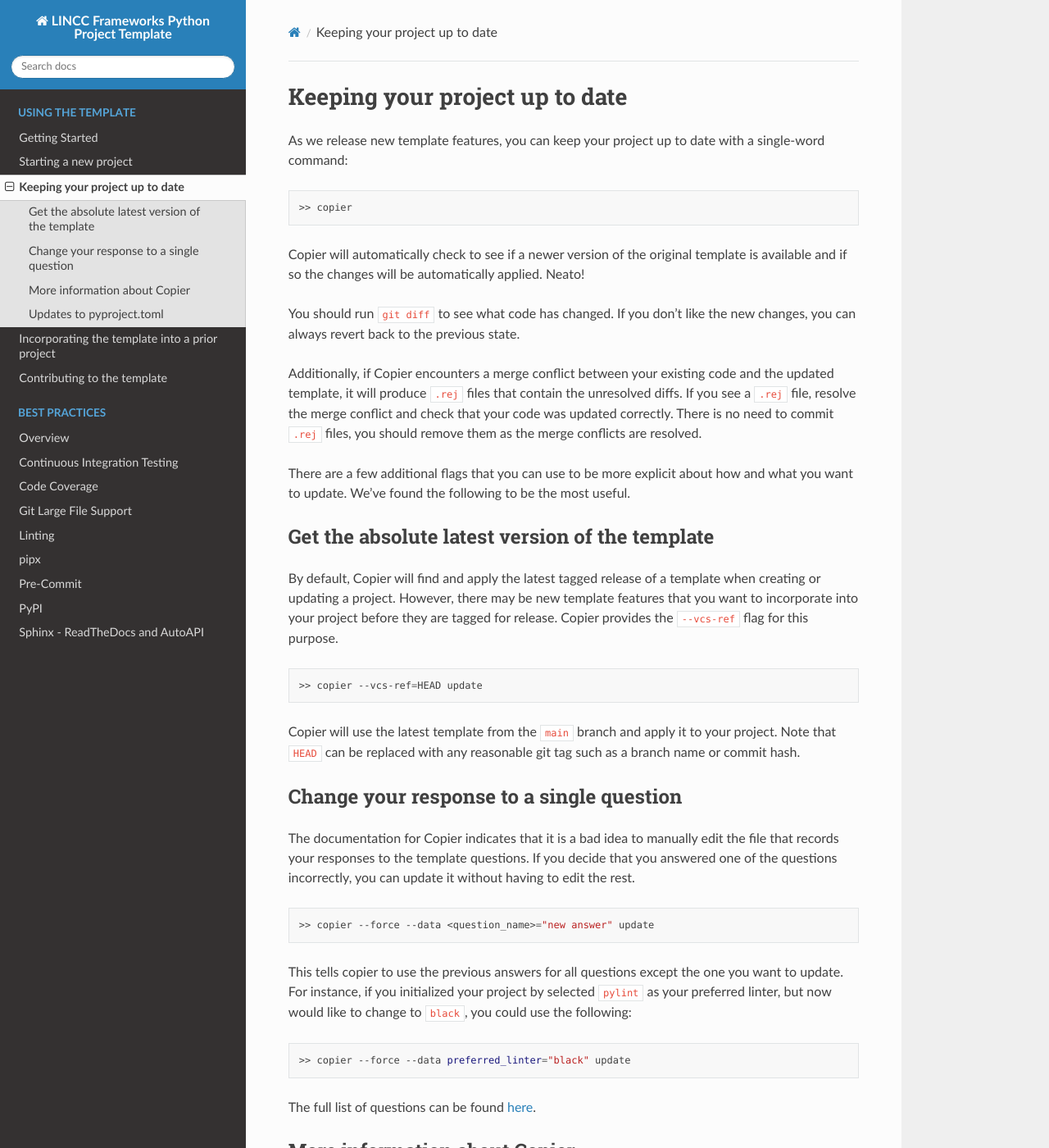
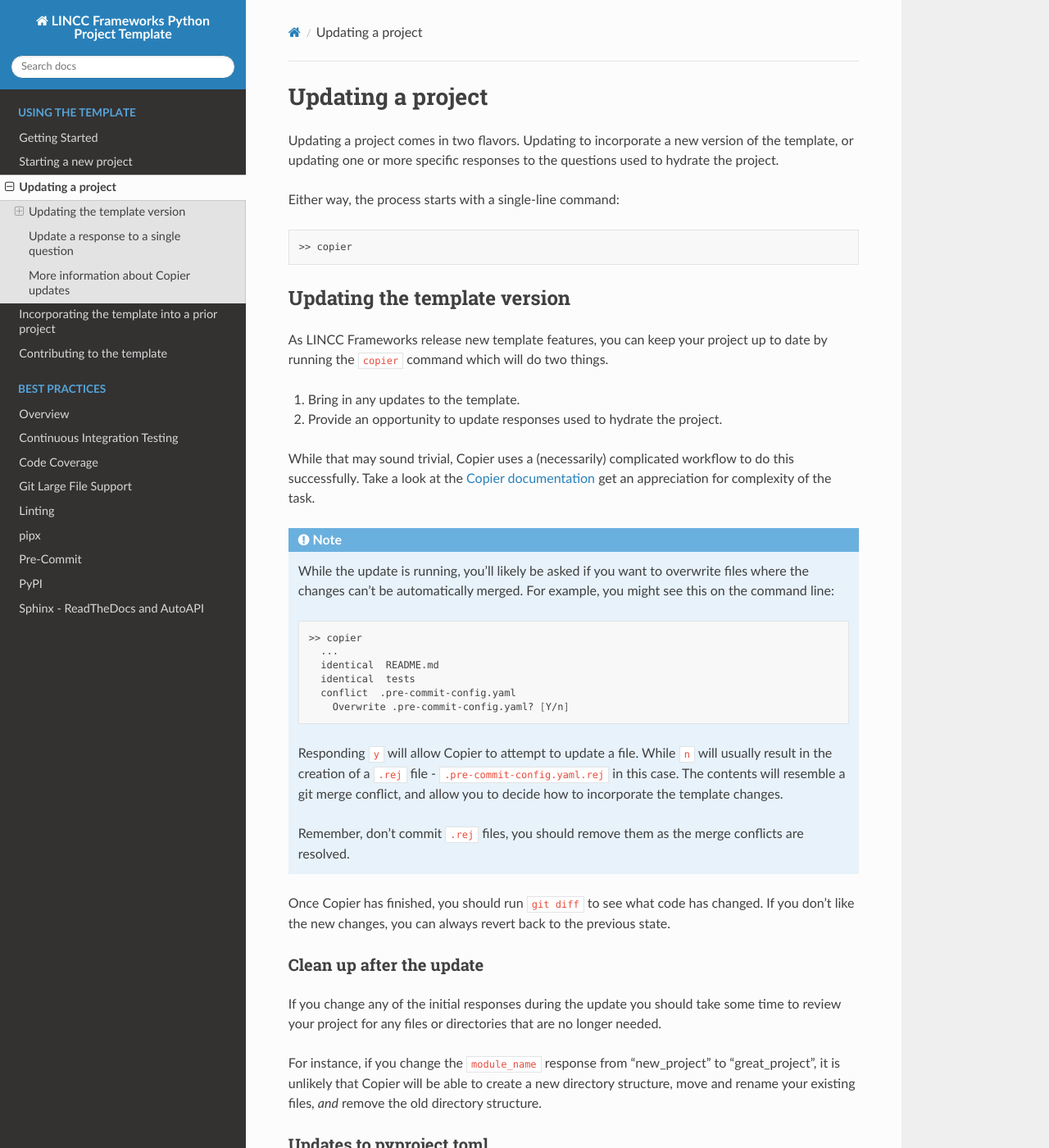
Before and after one commit to lincc-frameworks/python-project-template, a Sphinx documentation site: the page built from docs/source/update_project.rst, in a window 1280 px wide and 1400 px high. Shown: the whole window at 82% size. Built offline with Sphinx 7.4.7 and the Read the Docs theme 2.0.0, drawn with Linux system fonts in a browser that asks for light colours; the version number could not be read and is left out; some of the changed text lies outside the part shown.

Commit message:
Overhauled the "update project" documentation.

```diff
--- a/docs/source/update_project.rst
+++ b/docs/source/update_project.rst
@@ -1,61 +1,118 @@
-Keeping your project up to date
-===============================
+Updating a project
+==================
 
-As we release new template features, you can keep your project up to date with
-a single-word command:
+Updating a project comes in two flavors.
+Updating to incorporate a new version of the template, or updating
+one or more specific responses to the questions used to hydrate the project.
+
+Either way, the process starts with a single-line command:
 
 .. code-block:: bash
 
     >> copier
 
-Copier will automatically check to see if a newer version of the original template
-is available and if so the changes will be automatically applied. Neato!
+Updating the template version
+-----------------------------
 
-You should run ``git diff`` to see what code has changed.
+As LINCC Frameworks release new template features, you can keep your project up
+to date by running the ``copier`` command which will do two things.
+
+1) Bring in any updates to the template.
+2) Provide an opportunity to update responses used to hydrate the project.
+
+While that may sound trivial, Copier uses a (necessarily) complicated workflow
+to do this successfully.
+Take a look at the
+`Copier documentation <https://copier.readthedocs.io/en/latest/updating/#how-the-update-works>`_
+get an appreciation for complexity of the task.
+
+.. note::
+
+    While the update is running, you'll likely be asked if you want to overwrite
+    files where the changes can't be automatically merged.
+    For example, you might see this on the command line:
+
+    .. code-block:: bash
+
+        >> copier
+          ...
+          identical  README.md
+          identical  tests
+          conflict  .pre-commit-config.yaml
+            Overwrite .pre-commit-config.yaml? [Y/n]
+
+    Responding ``y`` will allow Copier to attempt to update a file.
+    While ``n`` will usually result in the creation of a ``.rej`` file -
+    ``.pre-commit-config.yaml.rej`` in this case.
+    The contents will resemble a git merge conflict, and
+    allow you to decide how to incorporate the template changes.
+
+    Remember, don't commit ``.rej`` files, you should remove them as
+    the merge conflicts are resolved.
+
+Once Copier has finished, you should run ``git diff`` to see what code has changed.
 If you don't like the new changes, you can always revert back to the previous state.
 
-Additionally, if Copier encounters a merge conflict between your existing code and
-the updated template, it will produce ``.rej`` files that contain the unresolved diffs.
-If you see a ``.rej`` file, resolve the merge conflict and check that your code
-was updated correctly.
-There is no need to commit ``.rej`` files, you should remove them as
-the merge conflicts are resolved.
+Clean up after the update
+.........................
 
-There are a few additional flags that you can use to be more explicit about how
-and what you want to update. We've found the following to be the most useful.
+If you change any of the initial responses during the update you should
+take some time to review your project for any files or directories that are no
+longer needed.
+
+For instance, if you change the ``module_name`` response from "new_project" to
+"great_project", it is unlikely that Copier will be able to create a new
+directory structure, move and rename your existing files, *and* remove the old
+directory structure.
+
+Updates to pyproject.toml
+.........................
+
+The pyproject.toml file is the primary configuration file for your project.
+When a project is initially hydrated from the template, a custom pyproject.toml file
+will be created. Generally Copier updates won't significantly affect this file,
+so be sure to take a close look at any differences.
+
+If something looks incorrect, remember that changes made by Copier are only *staged for
+commit*, they are't permanent and can easily be unstaged.
 
 Get the absolute latest version of the template
------------------------------------------------
+...............................................
 
-By default, Copier will find and apply the latest tagged release of a template when creating
-or updating a project.
-However, there may be new template features that you want to incorporate into your project
-before they are tagged for release.
+By default, Copier will find and apply the latest tagged release of a template
+when creating or updating a project.
+However, there may be new template features that you want to incorporate into
+your project before they are tagged for release.
 Copier provides the ``--vcs-ref`` flag for this purpose.
 
 .. code-block:: bash
 
     >> copier --vcs-ref=HEAD update
 
-Copier will use the latest template from the ``main`` branch and apply it to your project.
-Note that ``HEAD`` can be replaced with any reasonable git tag such as a branch name or
-commit hash.
+Here Copier will use the latest template from the ``main`` branch and apply it
+to your project.
+Note that ``HEAD`` can be replaced with any reasonable git tag such as a
+branch name or commit hash.
 
-Change your response to a single question
+Update a response to a single question
 -----------------------------------------
 
 The documentation for Copier indicates that it is a bad idea to manually edit the
 file that records your responses to the template questions. If you decide that you
-answered one of the questions incorrectly, you can update it without having to edit
-the rest.
+answered one of the questions incorrectly or you just want to update the
+response, you can change it without having to edit the rest.
 
 .. code-block:: bash
 
     >> copier --force --data <question_name>="new answer" update
 
 This tells copier to use the previous answers for all questions except the one you want to
-update. For instance, if you initialized your project by selected ``pylint`` as your
-preferred linter, but now would like to change to ``black``, you could use the following:
+update. Copier will not attempt to update the template, and it will not review
+the responses to the questions.
+
+For example, if you initialized your project by selecting ``pylint`` as your
+preferred linter, but now would like to change to ``black``, you could use the
+following command:
 
 .. code-block:: bash
 
@@ -64,21 +121,17 @@ preferred linter, but now would like to change to ``black``, you could use the f
 The full list of questions can be found
 `here <https://github.com/lincc-frameworks/python-project-template/blob/main/copier.yml>`_.
 
-More information about Copier
------------------------------
+Depending on the response that is being updated there may be several files that
+are changed. See the note above about merge conflicts and ``.rej`` files for
+more context.
+
+Remember, the changes from these updates are only *staged for commit*, they
+are't permanent and can easily be unstaged.
+
+More information about Copier updates
+-------------------------------------
 
 The maintainers of Copier have written good instructions and there's no point
 in reproducing it all here.
 For all the details about updating with Copier checkout the
 `original documentation <https://copier.readthedocs.io/en/latest/updating/>`_.
-
-Updates to pyproject.toml
--------------------------
-
-The pyproject.toml file is the primary configuration file for your project.
-When a project is initially hydrated from the template, a custom pyproject.toml file
-will be created. Generally Copier updates shouldn't drastically affect this file,
-but if you are modifying prior answers, take a close look at any changes made to this file.
-
-If something looks incorrect, remember that any changes made by Copier are only *staged for
-commit*, they are't permanent and can easily be unstaged.
```
